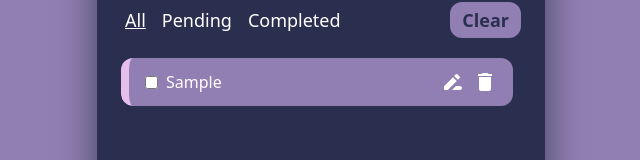
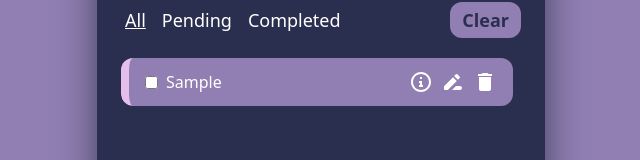
Before and after one commit to methupaPerera/react-to-do-app, a React (Vite) app: page / in a window 1280 px wide. Both pictures are taken after typing "Sample" into the empty fields and a click on the button "Add". Shown: the part 350-510 px from the top of the page, without its empty margins (319-959 px from the left). Built offline with nearby package versions, Linux system fonts and the light colour scheme.

Commit message:
Added task viewer.

```diff
--- a/src/App.jsx
+++ b/src/App.jsx
@@ -2,7 +2,7 @@ import React from "react";
 import { Route, Routes } from "react-router-dom";
 
 import Layout from "./Layout";
-import { AllTasks, PendingTasks, CompletedTasks } from "./components";
+import { AllTasks, PendingTasks, CompletedTasks, TaskInfo, Task } from "./components";
 
 const App = () => {
     return (
@@ -11,6 +11,8 @@ const App = () => {
                 <Route index element={<AllTasks />} />
                 <Route path="pending" element={<PendingTasks />} />
                 <Route path="completed" element={<CompletedTasks />} />
+                <Route path="completed" element={<CompletedTasks />} />
+                <Route path=":id" element={<TaskInfo />} />
             </Route>
         </Routes>
     );
--- a/src/Layout/index.jsx
+++ b/src/Layout/index.jsx
@@ -39,7 +39,8 @@ const Layout = () => {
             {
                 id: newIndex,
                 text: taskInputValue,
-                date: new Date(),
+                date:
+                    `${new Date().getDate()}-${new Date().getMonth()}-${new Date().getFullYear()}`,
                 isChecked: false,
             },
         ];
--- a/src/components/Navbar/Navbar.jsx
+++ b/src/components/Navbar/Navbar.jsx
@@ -1,5 +1,5 @@
 import React from "react";
-import { NavLink } from "react-router-dom";
+import { Link, NavLink } from "react-router-dom";
 
 const Navbar = ({ setTaskList, taskList }) => {
     return (
@@ -36,7 +36,7 @@ const Navbar = ({ setTaskList, taskList }) => {
                 className="text-center bg-[#917FB3] hover:bg-[#8770b2] duration-300 \
         text-[#2A2F4F] py-1 px-3 font-bold rounded-xl"
             >
-                Clear
+                <Link to="/">Clear</Link>
             </button>
         </div>
     );
--- a/src/components/Tasks/Task.jsx
+++ b/src/components/Tasks/Task.jsx
@@ -1,5 +1,5 @@
 import React, { useState } from "react";
-import { useOutletContext } from "react-router-dom";
+import { Link, useOutletContext } from "react-router-dom";
 
 import TaskRenamer from "../Inputs/TaskRenamer";
 
@@ -49,12 +49,17 @@ const Task = ({ task }) => {
                         onChange={() => checkboxHandler()}
                         className="cursor-pointer now"
                     />
-                    <div title={text}>
-                        {text?.length > 15 ? text?.slice(0, 15) + "..." : text}
+                    <div>
+                        {text?.length > 14 ? text?.slice(0, 14) + "..." : text}
                     </div>
                 </div>
 
                 <div className="flex gap-2 items-center">
+                    <div className="cursor-pointer">
+                        <Link to={`${id}`}>
+                            <SeeMore />
+                        </Link>
+                    </div>
                     <div
                         onClick={() => setRename(!rename)}
                         className="cursor-pointer"
@@ -78,6 +83,21 @@ const Task = ({ task }) => {
                 />
             )}
         </div>
+    );
+};
+
+const SeeMore = () => {
+    return (
+        <svg
+            xmlns="http://www.w3.org/2000/svg"
+            className="w-6 h-6"
+            viewBox="0 0 24 24"
+        >
+            <path
+                fill="currentColor"
+                d="M11 7v2h2V7h-2m3 10v-2h-1v-4h-3v2h1v2h-1v2h4m8-5c0 5.5-4.5 10-10 10S2 17.5 2 12S6.5 2 12 2s10 4.5 10 10m-2 0c0-4.42-3.58-8-8-8s-8 3.58-8 8s3.58 8 8 8s8-3.58 8-8Z"
+            ></path>
+        </svg>
     );
 };
 
--- /dev/null
+++ b/src/components/Tasks/TaskInfo.jsx
@@ -0,0 +1,32 @@
+import React from "react";
+import { useParams, useOutletContext, Link } from "react-router-dom";
+
+const TaskInfo = () => {
+    const { id } = useParams();
+    const { taskList } = useOutletContext();
+
+    const foundObj = taskList.find((obj) => obj.id == id);
+
+    return (
+        <div className="bg-[#917FB3] rounded-xl p-4 h-44 sm:h-52">
+            <div>
+                <Link to=".." className="underline font-medium">
+                    Back
+                </Link>
+            </div>
+            <div className="mt-4 text-lg font-medium">
+                <div>
+                    Task - {foundObj.text}
+                </div>
+                <div>
+                    State - {foundObj.isChecked ? "Completed" : "Pending"}
+                </div>
+                <div>
+                    Date - {foundObj.date}
+                </div>
+            </div>
+        </div>
+    );
+};
+
+export default TaskInfo;
--- a/src/components/index.jsx
+++ b/src/components/index.jsx
@@ -2,6 +2,7 @@ export { default as AllTasks } from "./Tasks/AllTasks";
 export { default as PendingTasks } from "./Tasks/PendingTasks";
 export { default as CompletedTasks } from "./Tasks/CompletedTasks";
 export { default as Task } from "./Tasks/Task";
+export { default as TaskInfo } from "./Tasks/TaskInfo";
 
 export { default as Navbar } from "./Navbar/Navbar";
 export { default as TaskInput } from "./Inputs/TaskInput";
```
